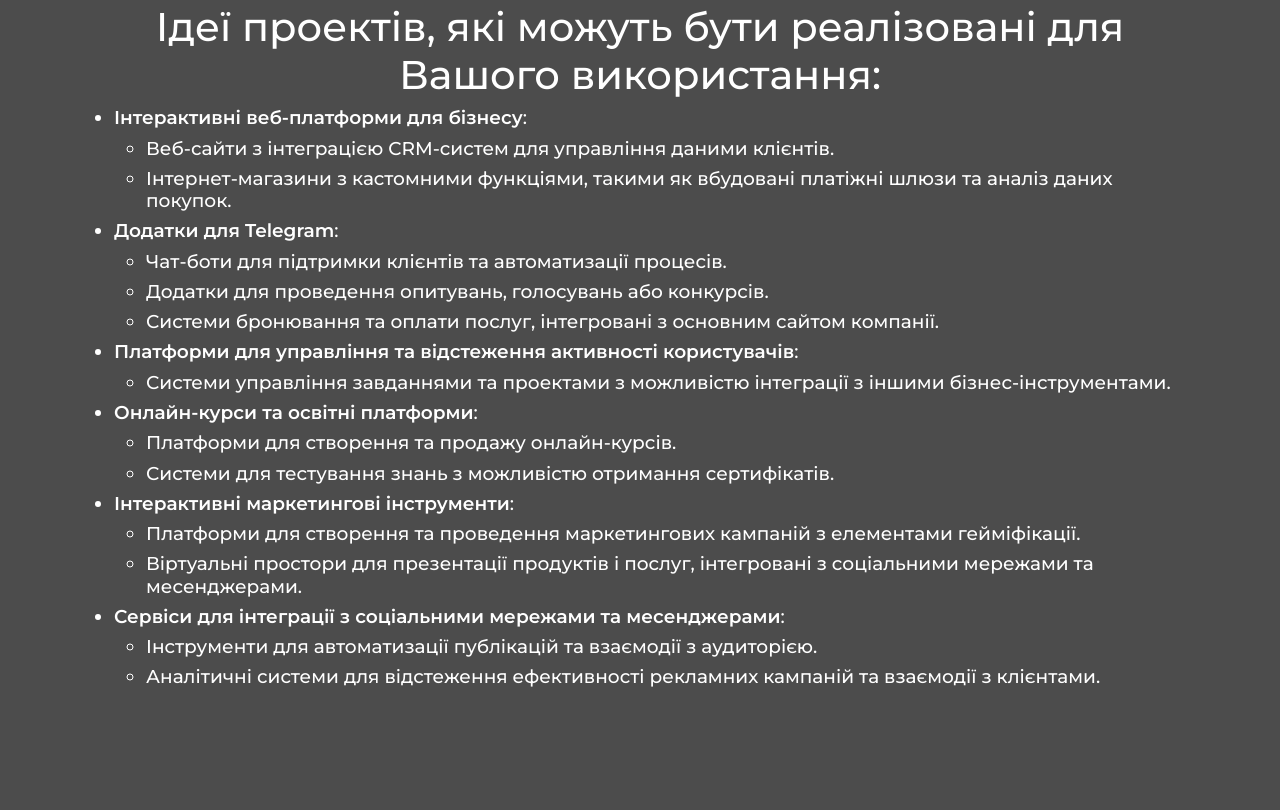
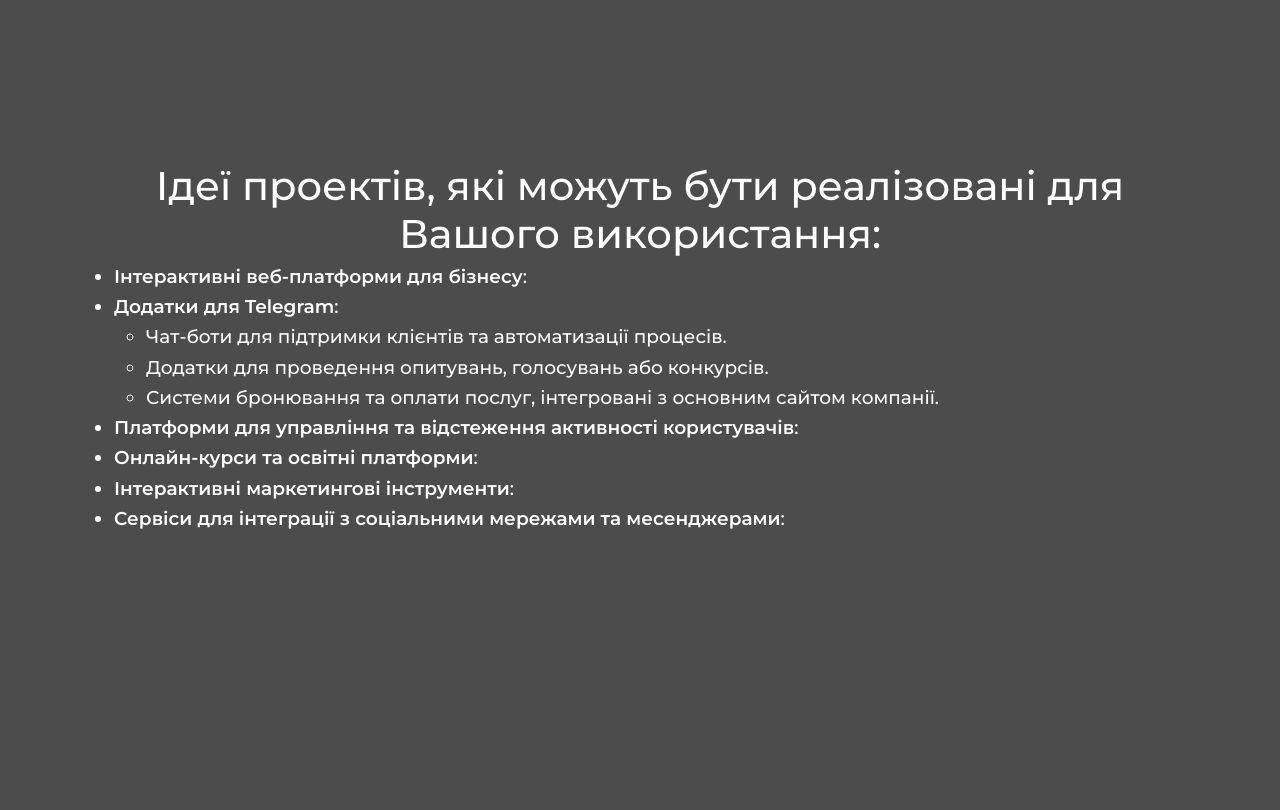
Before and after one commit to s11leo/personal-site, a plain HTML site: page index.html in a window 1280 px wide. Shown: the part 1650-2460 px from the top of the page. Drawn offline with nearby package versions, Linux system fonts and the light colour scheme.

Commit message:
Update index.html

```diff
--- a/index.html
+++ b/index.html
@@ -32,7 +32,7 @@
                             <a href="#section3" class="nav-link">Можливості</a>
                         </li>
                         <li class="nav-item">
-                            <a href="#section4" class="nav-link">Портфоліо</a>
+                            <a href="#section4" class="nav-link">Контакти</a>
                         </li>
                     </ul>
                 </div>
@@ -101,8 +101,8 @@
                                 <ul>
                                 <li><strong>Інтерактивні веб-платформи для бізнесу</strong>:
                                     <ul>
-                                        <li>Веб-сайти з інтеграцією CRM-систем для управління даними клієнтів.</li>
-                                        <li>Інтернет-магазини з кастомними функціями, такими як вбудовані платіжні шлюзи та аналіз даних покупок.</li>
+<!--                                         <li>Веб-сайти з інтеграцією CRM-систем для управління даними клієнтів.</li>
+                                        <li>Інтернет-магазини з кастомними функціями, такими як вбудовані платіжні шлюзи та аналіз даних покупок.</li> -->
                                     </ul>
                                 </li>
                                 <li><strong>Додатки для Telegram</strong>:
@@ -114,25 +114,25 @@
                                 </li>
                                 <li><strong>Платформи для управління та відстеження активності користувачів</strong>:
                                     <ul>
-                                        <li>Системи управління завданнями та проектами з можливістю інтеграції з іншими бізнес-інструментами.</li>
+<!--                                         <li>Системи управління завданнями та проектами з можливістю інтеграції з іншими бізнес-інструментами.</li> -->
                                     </ul>
                                 </li>
                                 <li><strong>Онлайн-курси та освітні платформи</strong>:
                                     <ul>
-                                        <li>Платформи для створення та продажу онлайн-курсів.</li>
-                                        <li>Системи для тестування знань з можливістю отримання сертифікатів.</li>
+<!--                                         <li>Платформи для створення та продажу онлайн-курсів.</li>
+                                        <li>Системи для тестування знань з можливістю отримання сертифікатів.</li> -->
                                     </ul>
                                 </li>
                                 <li><strong>Інтерактивні маркетингові інструменти</strong>:
                                     <ul>
-                                        <li>Платформи для створення та проведення маркетингових кампаній з елементами гейміфікації.</li>
-                                        <li>Віртуальні простори для презентації продуктів і послуг, інтегровані з соціальними мережами та месенджерами.</li>
+<!--                                         <li>Платформи для створення та проведення маркетингових кампаній з елементами гейміфікації.</li>
+                                        <li>Віртуальні простори для презентації продуктів і послуг, інтегровані з соціальними мережами та месенджерами.</li> -->
                                     </ul>
                                 </li>
                                 <li><strong>Сервіси для інтеграції з соціальними мережами та месенджерами</strong>:
                                     <ul>
-                                        <li>Інструменти для автоматизації публікацій та взаємодії з аудиторією.</li>
-                                        <li>Аналітичні системи для відстеження ефективності рекламних кампаній та взаємодії з клієнтами.</li>
+<!--                                         <li>Інструменти для автоматизації публікацій та взаємодії з аудиторією.</li>
+                                        <li>Аналітичні системи для відстеження ефективності рекламних кампаній та взаємодії з клієнтами.</li> -->
                                     </ul>
                                 </li>
                                 </ul>
```
